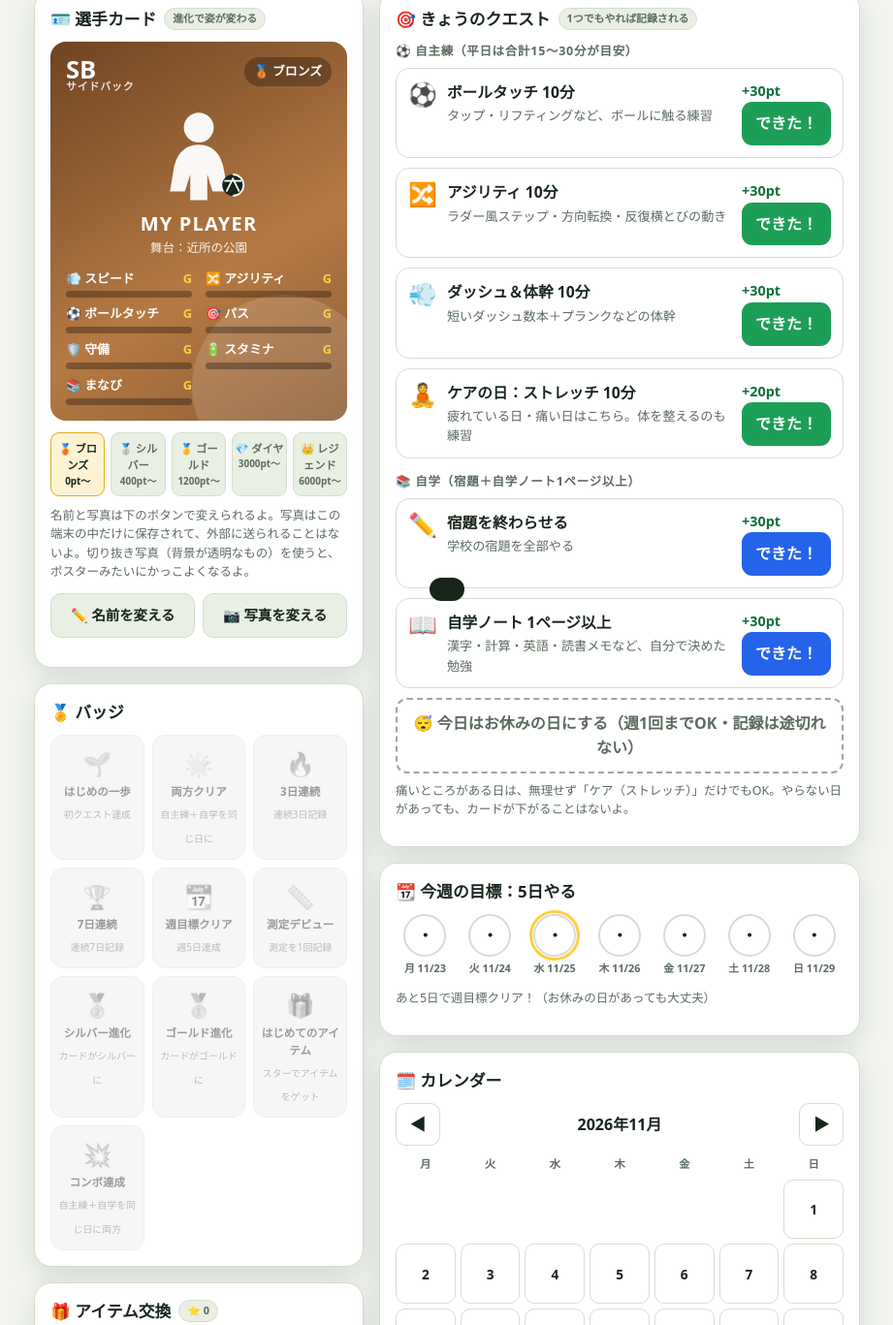
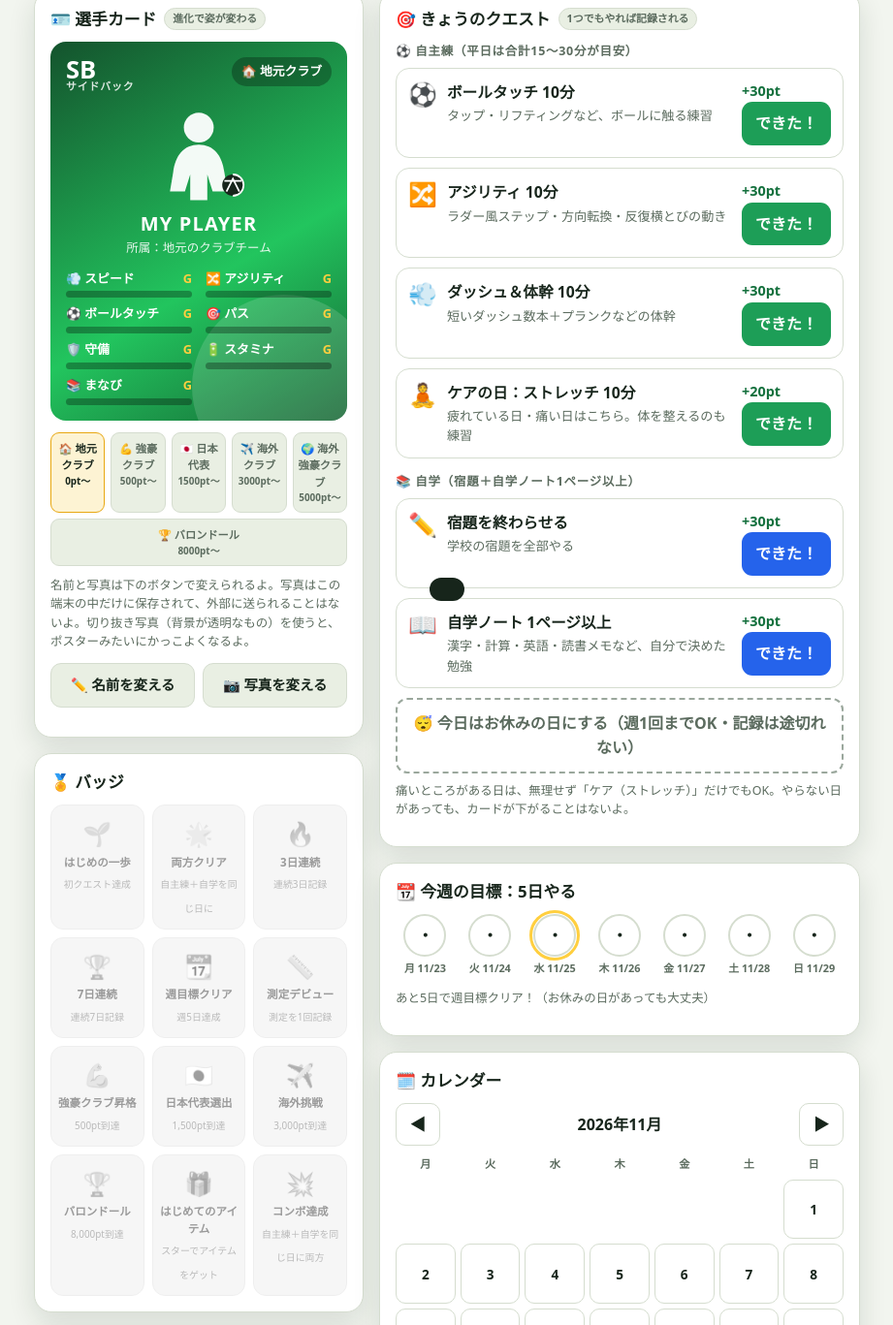
Before and after one commit to poikatsu-life-style-88/tt6022-creator.github.io, a plain HTML site: page player-card-quest/index.html in a window 1280 px wide. Shown: the part 238-1605 px from the top of the page at 97% size, without its empty margins (179-1100 px from the left). Drawn offline with Linux system fonts and the light colour scheme.

Commit message:
カード進化をサッカーキャリア型に変更：地元クラブ→強豪クラブ→日本代表→海外クラブ→海外強豪→バロンドール

```diff
--- a/player-card-quest/index.html
+++ b/player-card-quest/index.html
@@ -46,11 +46,12 @@ h1{font-size:1.35rem;margin:6px 0 2px;letter-spacing:.02em}
 /* player card */
 .pcard{border-radius:16px;padding:16px;color:#fff;position:relative;overflow:hidden;min-height:300px;display:flex;flex-direction:column;transition:background .4s}
 .pcard::after{content:"";position:absolute;inset:auto -30px -60px auto;width:190px;height:190px;border-radius:50%;background:rgba(255,255,255,.14)}
-.tier-bronze{background:linear-gradient(150deg,#6f4423,#b57a44 60%,#8a5a33)}
-.tier-silver{background:linear-gradient(150deg,#5d6b78,#aebbc7 55%,#7d8b99)}
-.tier-gold{background:linear-gradient(150deg,#8a6108,#e8b62a 55%,#b8860b)}
-.tier-diamond{background:linear-gradient(150deg,#0e5f74,#39b6cf 55%,#12748e)}
-.tier-legend{background:linear-gradient(150deg,#3d0d5e,#8b2fc9 45%,#e03a7a)}
+.tier-bronze{background:linear-gradient(150deg,#14532d,#22c55e 60%,#166534)}
+.tier-silver{background:linear-gradient(150deg,#1e3a5f,#3b82c4 55%,#1d4e79)}
+.tier-gold{background:linear-gradient(150deg,#0a1e3f,#1b4f9c 55%,#c8102e)}
+.tier-diamond{background:linear-gradient(150deg,#7f1d1d,#dc2626 55%,#991b1b)}
+.tier-legend{background:linear-gradient(150deg,#171717,#4c1d95 55%,#b8860b)}
+.tier-ballon{background:linear-gradient(150deg,#92600a,#f5c542 45%,#fff3b0 70%,#d4a017)}
 .pcard .row1{display:flex;justify-content:space-between;align-items:flex-start;position:relative;z-index:1}
 .pcard .pos{font-weight:900;font-size:1.6rem;line-height:1}
 .pcard .pos small{display:block;font-size:.68rem;font-weight:700;opacity:.85;letter-spacing:.08em}
@@ -159,14 +160,14 @@ footer{margin-top:18px;font-size:.75rem;color:var(--muted);text-align:center}
         <div class="pcard tier-bronze" id="pcard">
           <div class="row1">
             <div class="pos">SB<small>サイドバック</small></div>
-            <div class="tiername" id="tierName">🥉 ブロンズ</div>
+            <div class="tiername" id="tierName">🏠 地元クラブ</div>
           </div>
           <div id="cardEmblem" style="position:absolute;top:56px;right:14px;font-size:1.8rem;z-index:1;filter:drop-shadow(0 2px 4px rgba(0,0,0,.4))"></div>
           <div class="face" id="cardFace" aria-hidden="true">
             <svg width="110" height="110" viewBox="0 0 100 100"><circle cx="50" cy="26" r="14" fill="#fff" opacity=".95"/><path d="M50 42c-14 0-22 10-24 26l-3 18h14l5-16v24h16V70l5 16h14l-3-18c-2-16-10-26-24-26z" fill="#fff" opacity=".95"/><circle cx="82" cy="80" r="10" fill="#17251b"/><path d="M82 70a10 10 0 010 20M74 76h16M76 86l6-12 6 12" stroke="#fff" stroke-width="1.6" fill="none"/></svg>
           </div>
           <div class="pname" id="cardName">MY PLAYER</div>
-          <div class="pteam" id="cardStage">舞台：近所の公園</div>
+          <div class="pteam" id="cardStage">所属：地元のクラブチーム</div>
           <div class="abilities" id="abilities"></div>
         </div>
         <div class="evo" id="evo"></div>
@@ -290,11 +291,12 @@ var QUESTS = [
   {id:"q_jigaku", type:"study", icon:"📖", name:"自学ノート 1ページ以上", desc:"漢字・計算・英語・読書メモなど、自分で決めた勉強", pt:30, ab:"study"}
 ];
 var TIERS = [
-  {min:0, name:"🥉 ブロンズ", cls:"tier-bronze", stage:"舞台：近所の公園"},
-  {min:400, name:"🥈 シルバー", cls:"tier-silver", stage:"舞台：地区のグラウンド"},
-  {min:1200, name:"🥇 ゴールド", cls:"tier-gold", stage:"舞台：県大会のスタジアム"},
-  {min:3000, name:"💎 ダイヤ", cls:"tier-diamond", stage:"舞台：全国大会のピッチ"},
-  {min:6000, name:"👑 レジェンド", cls:"tier-legend", stage:"舞台：ワールドクラスのスタジアム"}
+  {min:0, name:"🏠 地元クラブ", cls:"tier-bronze", stage:"所属：地元のクラブチーム"},
+  {min:500, name:"💪 強豪クラブ", cls:"tier-silver", stage:"所属：県内の強豪クラブチーム"},
+  {min:1500, name:"🇯🇵 日本代表", cls:"tier-gold", stage:"所属：日本代表（日の丸を背負ってプレー）"},
+  {min:3000, name:"✈️ 海外クラブ", cls:"tier-diamond", stage:"所属：海外クラブチーム"},
+  {min:5000, name:"🌍 海外強豪クラブ", cls:"tier-legend", stage:"所属：海外の強豪クラブチーム"},
+  {min:8000, name:"🏆 バロンドール", cls:"tier-ballon", stage:"世界最高の選手に贈られる称号"}
 ];
 var BADGES = [
   {id:"b_first", icon:"🌱", name:"はじめの一歩", desc:"初クエスト達成", test:function(s){return s.totalPt>0;}},
@@ -303,8 +305,10 @@ var BADGES = [
   {id:"b_7", icon:"🏆", name:"7日連続", desc:"連続7日記録", test:function(s){return streakOf(s)>=7;}},
   {id:"b_week", icon:"📆", name:"週目標クリア", desc:"週5日達成", test:function(s){return s.weekClearedEver || weekDone(s)>=5;}},
   {id:"b_measure", icon:"📏", name:"測定デビュー", desc:"測定を1回記録", test:function(s){return s.measures.length>=1;}},
-  {id:"b_silver", icon:"🥈", name:"シルバー進化", desc:"カードがシルバーに", test:function(s){return s.totalPt>=400;}},
-  {id:"b_gold", icon:"🥇", name:"ゴールド進化", desc:"カードがゴールドに", test:function(s){return s.totalPt>=1200;}},
+  {id:"b_silver", icon:"💪", name:"強豪クラブ昇格", desc:"500pt到達", test:function(s){return s.totalPt>=500;}},
+  {id:"b_gold", icon:"🇯🇵", name:"日本代表選出", desc:"1,500pt到達", test:function(s){return s.totalPt>=1500;}},
+  {id:"b_oversea", icon:"✈️", name:"海外挑戦", desc:"3,000pt到達", test:function(s){return s.totalPt>=3000;}},
+  {id:"b_ballon", icon:"🏆", name:"バロンドール", desc:"8,000pt到達", test:function(s){return s.totalPt>=8000;}},
   {id:"b_item", icon:"🎁", name:"はじめてのアイテム", desc:"スターでアイテムをゲット", test:function(s){return (s.items||[]).length>=1;}},
   {id:"b_combo", icon:"💥", name:"コンボ達成", desc:"自主練＋自学を同じ日に両方", test:function(s){return Object.keys(s.days).some(function(k){return s.days[k].combo;});}}
 ];
@@ -410,7 +414,7 @@ function completeQuest(q){
   var chest=grantChestIfNeeded();
   renderAll();
   var bonusNote = chest ? " 週目標クリアのごほうびチェストで ⭐+2！" : "";
-  if(afterTier!==beforeTier){ showModal("✨","カードが進化した！", "選手カードが "+afterTier+" になったよ。"+tierOf(state.totalPt).stage+" へ！"+bonusNote); }
+  if(afterTier!==beforeTier){ showModal("✨","ステージアップ！", afterTier+" に上がったよ！ "+tierOf(state.totalPt).stage+bonusNote); }
   else if(afterLv>beforeLv){ showModal("🎉","レベルアップ！", "Lv."+afterLv+" になったよ。ごほうびに ⭐+"+lvStars+" ゲット！"+bonusNote); }
   else if(combo){ showModal("💥","コンボボーナス！", "自主練＋自学の両方クリアで +20pt ボーナス！"+bonusNote); }
   else if(chest){ showModal("🎁","週目標クリア！", "今週5日達成！ごほうびチェストで ⭐+2 ゲット。アイテムと交換できるよ！"); }
```
